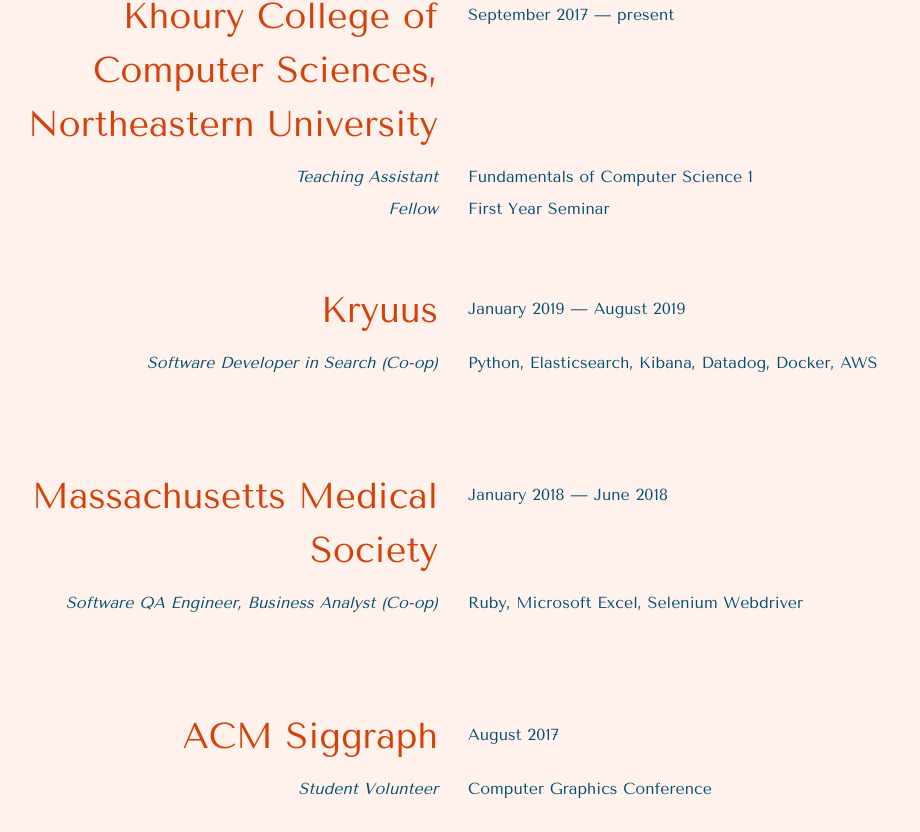
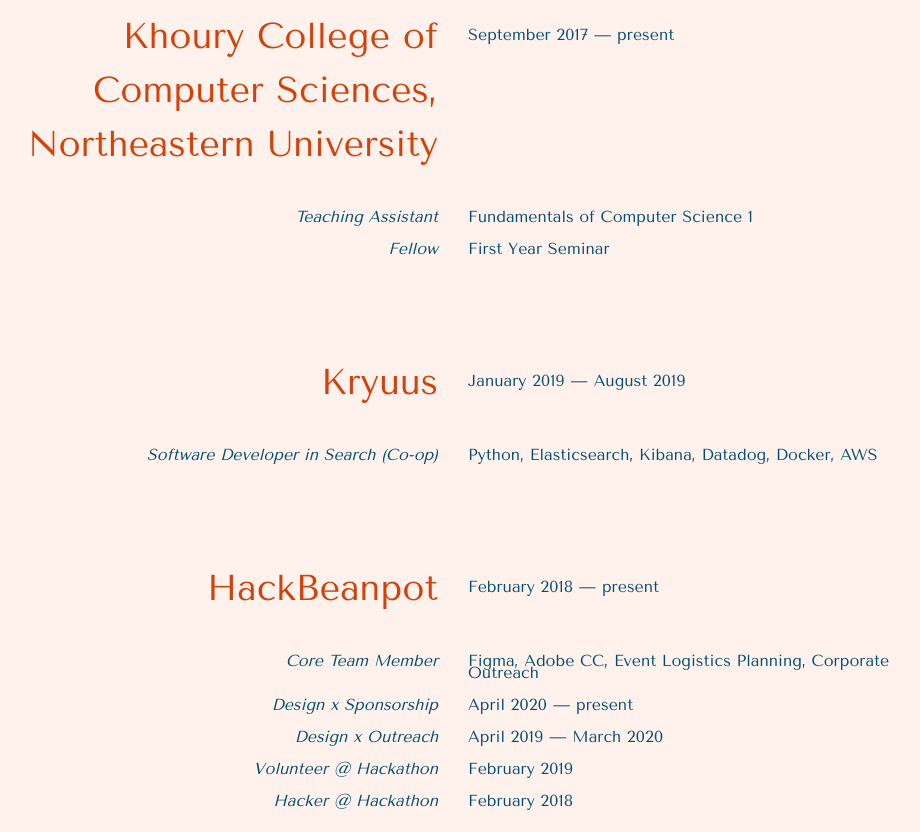
Before and after one commit to jennder/jennder.github.io, a React (Create React App) app: page / in a window 1280 px wide. Shown: the part 1848-2680 px from the top of the page, without its empty margins (187-1107 px from the left). Built offline with nearby package versions, Linux system fonts and the light colour scheme.

Commit message:
add hbp, refactor positions

```diff
--- a/src/components/Experience.js
+++ b/src/components/Experience.js
@@ -8,39 +8,86 @@
             place: 'Certain Lending',
             start: 'January 2020',
             end: 'March 2020',
+            positions: [
+                {
                     position: 'Full Stack Software Developer (Co-op)',
                     tools: 'VueJS, Typescript, Javascript, Docker, Postgres, AWS'
+                }
+            ]
         },
         {
             place: 'Khoury College of Computer Sciences, Northeastern University',
             start: 'September 2017',
             end: 'present',
+            positions: [
+                {
                     position: 'Teaching Assistant',
                     tools: 'Fundamentals of Computer Science 1'
                 },
                 {
                     position: 'Fellow',
                     tools: 'First Year Seminar'
+                }
+            ]
         },
         {
             place: 'Kryuus',
             start: 'January 2019',
             end: 'August 2019',
+            positions: [
+                {
                     position: 'Software Developer in Search (Co-op)',
                     tools: 'Python, Elasticsearch, Kibana, Datadog, Docker, AWS'
+                }
+            ]
+        },
+        {
+            place: 'HackBeanpot',
+            start: 'February 2018',
+            end: 'present',
+            positions: [
+                {
+                    position: 'Core Team Member',
+                    tools: 'Figma, Adobe CC, Event Logistics Planning, Corporate Outreach'
+                },
+                {
+                    position: 'Design x Sponsorship',
+                    tools: 'April 2020 — present'
+                },
+                {
+                    position: 'Design x Outreach',
+                    tools: 'April 2019 — March 2020'
+                },
+                {
+                    position: 'Volunteer @ Hackathon',
+                    tools: 'February 2019'
+                },
+                {
+                    position: 'Hacker @ Hackathon',
+                    tools: 'February 2018'
+                }
+            ]
         },
         {
             place: 'Massachusetts Medical Society',
             start: 'January 2018',
             end: 'June 2018',
+            positions: [
+                {
                     position: 'Software QA Engineer, Business Analyst (Co-op)',
                     tools: 'Ruby, Microsoft Excel, Selenium Webdriver'
+                }
+            ]
         },
         {
             place: 'ACM Siggraph',
             start: 'August 2017',
+            positions: [
+                {
                     position: 'Student Volunteer',
                     tools: 'Computer Graphics Conference'
+                }
+            ]
         }
     ];
 
@@ -49,7 +96,7 @@
             <Container>
                 {this.jobs.map(item => (
                     <div key={item.place}>
-                        <Job place={item.place} start={item.start} end={item.end} position={item.position} tools={item.tools} />
+                        <Job place={item.place} start={item.start} end={item.end} positions={item.positions} />
                     </div>
                 ))}
 
--- a/src/components/Job.js
+++ b/src/components/Job.js
@@ -1,20 +1,25 @@
 import React from 'react';
 
 import { Container, Row, Col } from 'react-bootstrap';
+
+import JobPosition from './JobPosition'
 
 class Job extends React.Component {
     duration() {
         return this.props.end !== undefined ? this.props.start + " — " + this.props.end : this.props.start;
     }
 
-    descriptionOnly() {
-        return this.props.place === undefined;
-    }
     render() {
         return (
-            <Container className={this.descriptionOnly() ? '' : 'job'}>
-            <Row><Col className="table-title">{this.props.place}</Col><Col className="table-subtitle">{this.duration()}</Col></Row>
-            <Row className={"table-subtitle"  + (this.descriptionOnly() ? ' no-job' : '')}><Col className="job-position">{this.props.position}</Col><Col> {this.props.tools}</Col></Row>
+            <Container>
+                <Row><Col className="table-title">{this.props.place}</Col><Col className="table-subtitle">{this.duration()}</Col></Row>
+                <Container className="job-positions-container">
+                    {this.props.positions.map(item => (
+                        <div key={item.position}>
+                            <JobPosition position={item.position} tools={item.tools} />
+                        </div>
+                    ))}
+                </Container>
             </Container>
         );
     }
--- /dev/null
+++ b/src/components/JobPosition.js
@@ -0,0 +1,20 @@
+import React from 'react';
+
+import { Container, Row, Col } from 'react-bootstrap';
+
+class JobPosition extends React.Component {
+    duration() {
+        return this.props.end !== undefined ? this.props.start + " — " + this.props.end : this.props.start;
+    }
+
+    descriptionOnly() {
+        return this.props.place === undefined;
+    }
+    render() {
+        return (
+            <Row className="table-subtitle"><Col className="job-position">{this.props.position}</Col><Col> {this.props.tools}</Col></Row>
+        );
+    }
+}
+
+export default JobPosition;
--- a/src/pages/HomePage.js
+++ b/src/pages/HomePage.js
@@ -1,7 +1,6 @@
 import React from 'react';
-import { Col, Container, Row, Button } from 'react-bootstrap';
+import { Col, Container, Row } from 'react-bootstrap';
 import { AiOutlineMail } from 'react-icons/ai';
-import { RiPencilLine } from "react-icons/ri";
 
 import Experience from '../components/Experience';
 import ProjectTable from '../components/ProjectTable';
--- a/src/styles/HomePage.css
+++ b/src/styles/HomePage.css
@@ -66,12 +66,8 @@
     font-style: italic;
 }
 
-.job {
-    padding-bottom: 100px;
-}
-
-.no-job {
-    margin-top: -100px;
+.job-positions-container {
+    padding: 20px 0 100px;
 }
 
 .project {
```
Lines whose indentation alone changed are shown as unchanged.
